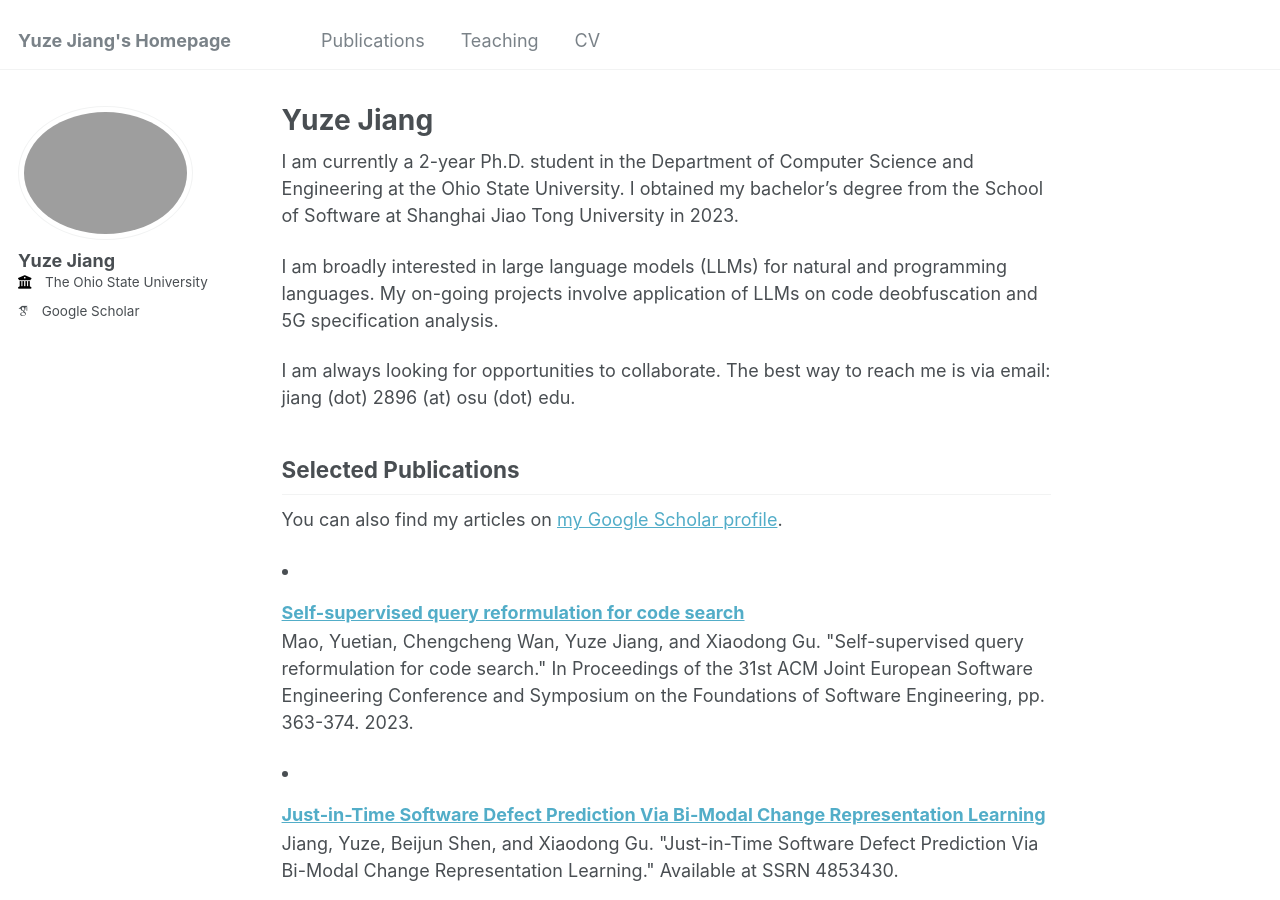
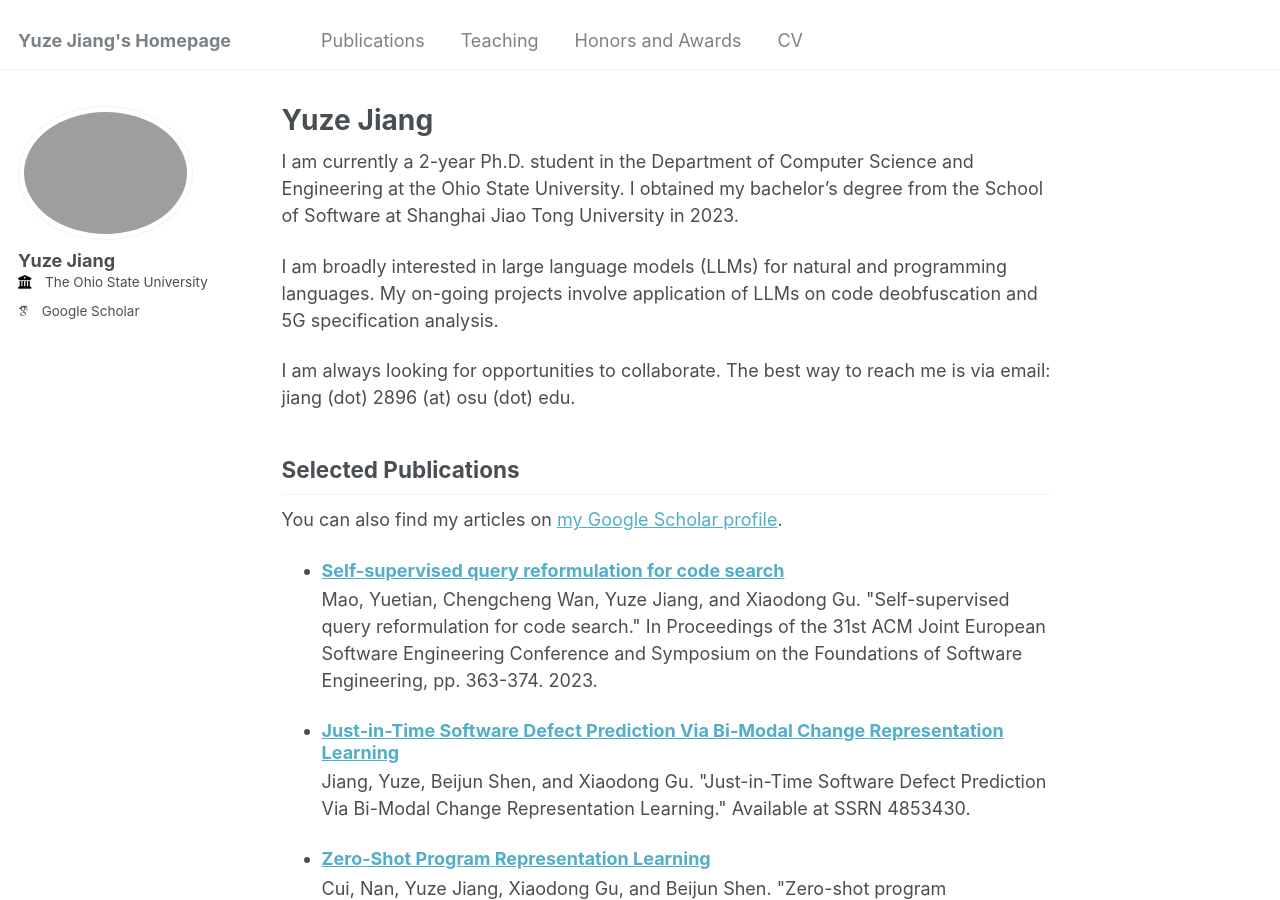
Before and after one commit to jyz-1201/jyz-1201.github.io, a Jekyll site: the page built from _pages/about.md, in a window 1280 px wide and 900 px high. Built offline with Jekyll 4.4.1, drawn with Linux system fonts in a browser that asks for light colours; some web fonts are replaced.

Commit message:
experiment on publication loops

```diff
--- a/_data/navigation.yml
+++ b/_data/navigation.yml
@@ -11,5 +11,8 @@ main:
   - title: "Teaching"
     url: /teaching/
 
+  - title: "Honors and Awards"
+    url: /honors/
+
   - title: "CV"
     url: /cv/
--- a/_pages/about.md
+++ b/_pages/about.md
@@ -16,7 +16,9 @@ I am always looking for opportunities to collaborate. The best way to reach me i
 
 You can also find my articles on [my Google Scholar profile](https://scholar.google.com/citations?user=AsvTdRIAAAAJ&hl=en).
 
-{% for post in site.publications reversed %} {% include archive-single-cv.html %} {% endfor %}
+<ul>{% for post in site.publications reversed %}
+    {% include archive-single-cv.html %}
+  {% endfor %}</ul>
 
 ### [Just-in-Time Software Defect Prediction Via Bi-Modal Change Representation Learning](https://jyz-1201.github.io/publication/paper3)
 
```
